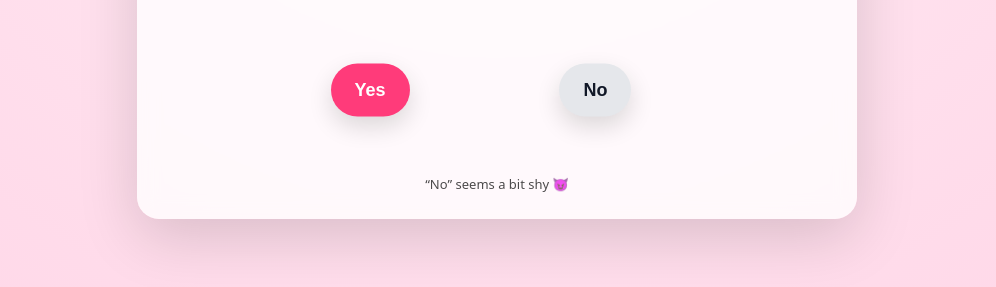
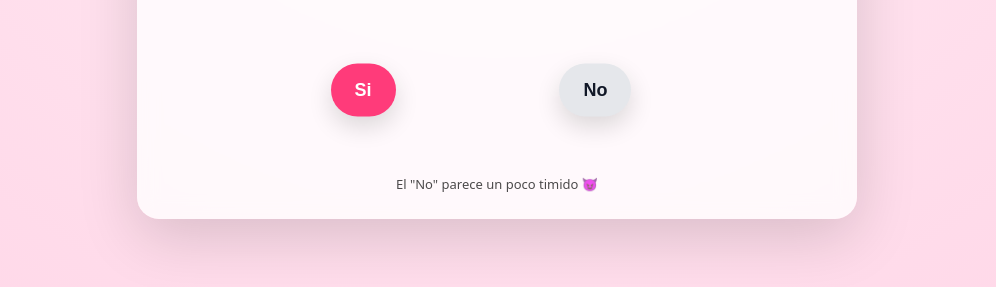
Before and after one commit to itravaglino/Pilar, a plain HTML site: page index.html in a window 1280 px wide. Shown: the part 439-726 px from the top of the page, without its empty margins (143-1139 px from the left). Drawn offline with nearby package versions, Linux system fonts and the light colour scheme.

Commit message:
Fix HTML encoding issues in index.html

```diff
--- a/index.html
+++ b/index.html
@@ -174,12 +174,12 @@
     <h1>Pilar serias mi San Valentin?</h1>
 
     <section class="button-zone" id="zone">
-      <button id="yesBtn">Yes</button>
+      <button id="yesBtn">Si</button>
       <button id="noBtn">No</button>
     </section>
 
     <!-- HINT -->
-    <div class="hint" id="hint">“No” seems a bit shy 😈</div>
+    <div class="hint" id="hint">El "No" parece un poco timido 😈</div>
 
     <section class="result" id="result">
       <h2>🎉🎉🎉VAMOOOOOOSSSS!🎉🎉🎉</h2>
```
